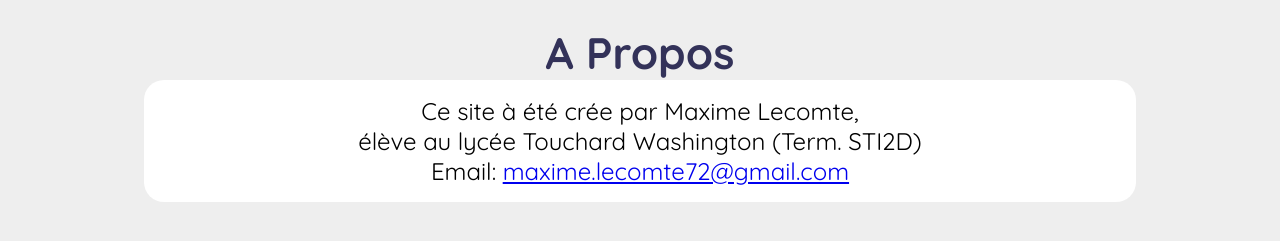
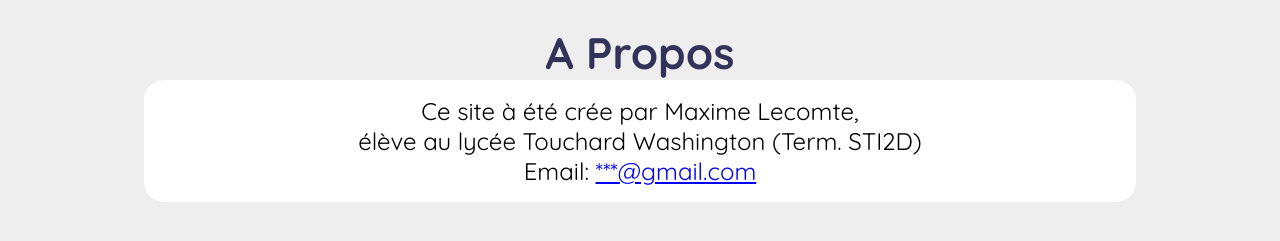
Before and after one commit to 0hmaxime/0hmaxime, a plain HTML site: page site Windows Linux/pages/about.html in a window 1280 px wide. Shown: the part 71-312 px from the top of the page. Drawn offline with Linux system fonts and the light colour scheme.

Commit message:
Update about.html

```diff
--- a/site Windows Linux/pages/about.html
+++ b/site Windows Linux/pages/about.html
@@ -40,7 +40,7 @@
     -->
 
     <h1 class="about-title">A Propos</h1>
-    <p class="about-description">Ce site à été crée par Maxime Lecomte,<br> élève au lycée Touchard Washington (Term. STI2D)<br> Email: <a href="mailto:maxime.lecomte72@gmail.com">maxime.lecomte72@gmail.com</a></p>
+    <p class="about-description">Ce site à été crée par Maxime Lecomte,<br> élève au lycée Touchard Washington (Term. STI2D)<br> Email: <a href="mailto:***@gmail.com">***@gmail.com</a></p>
 
 
 
```
